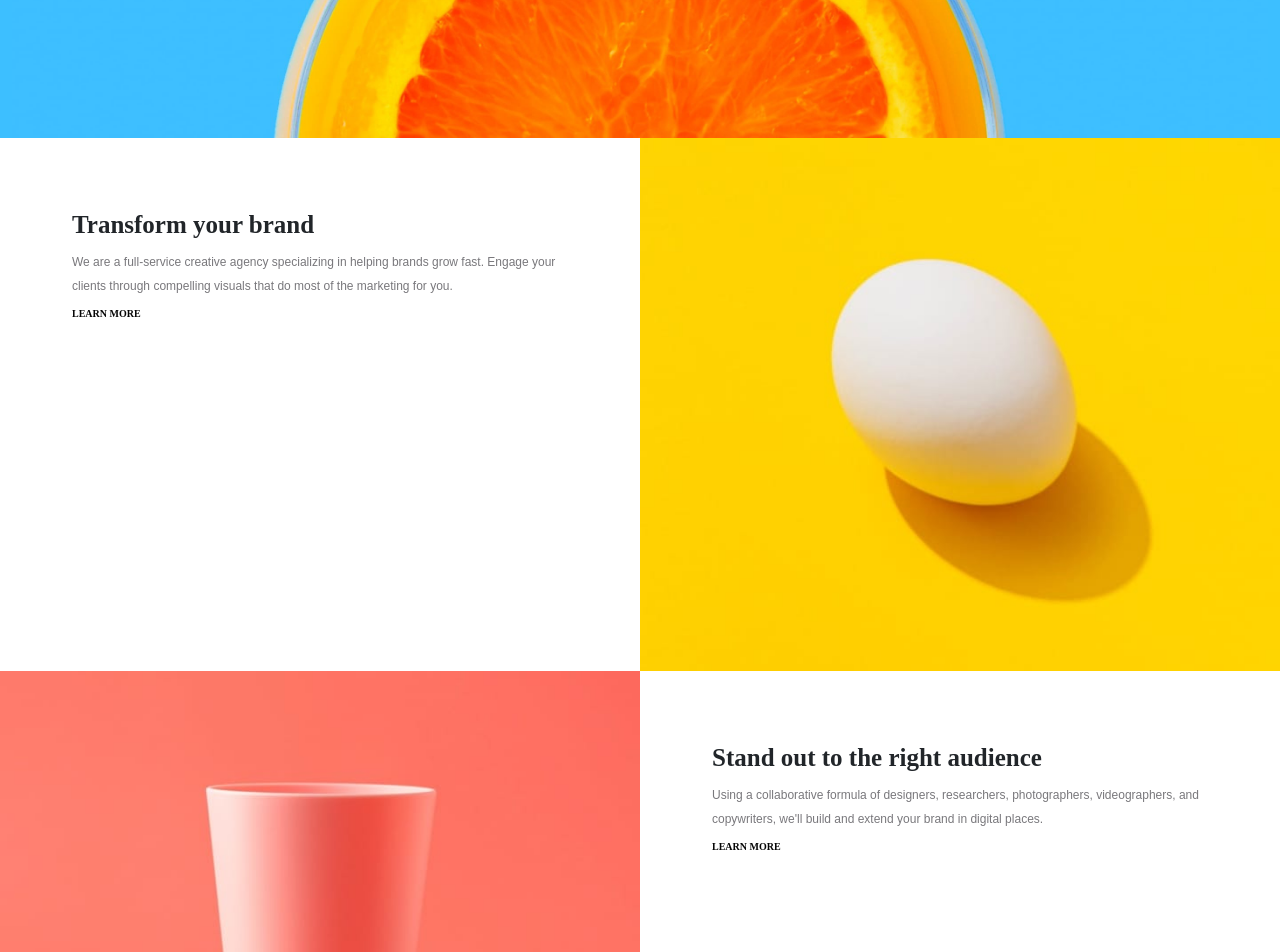
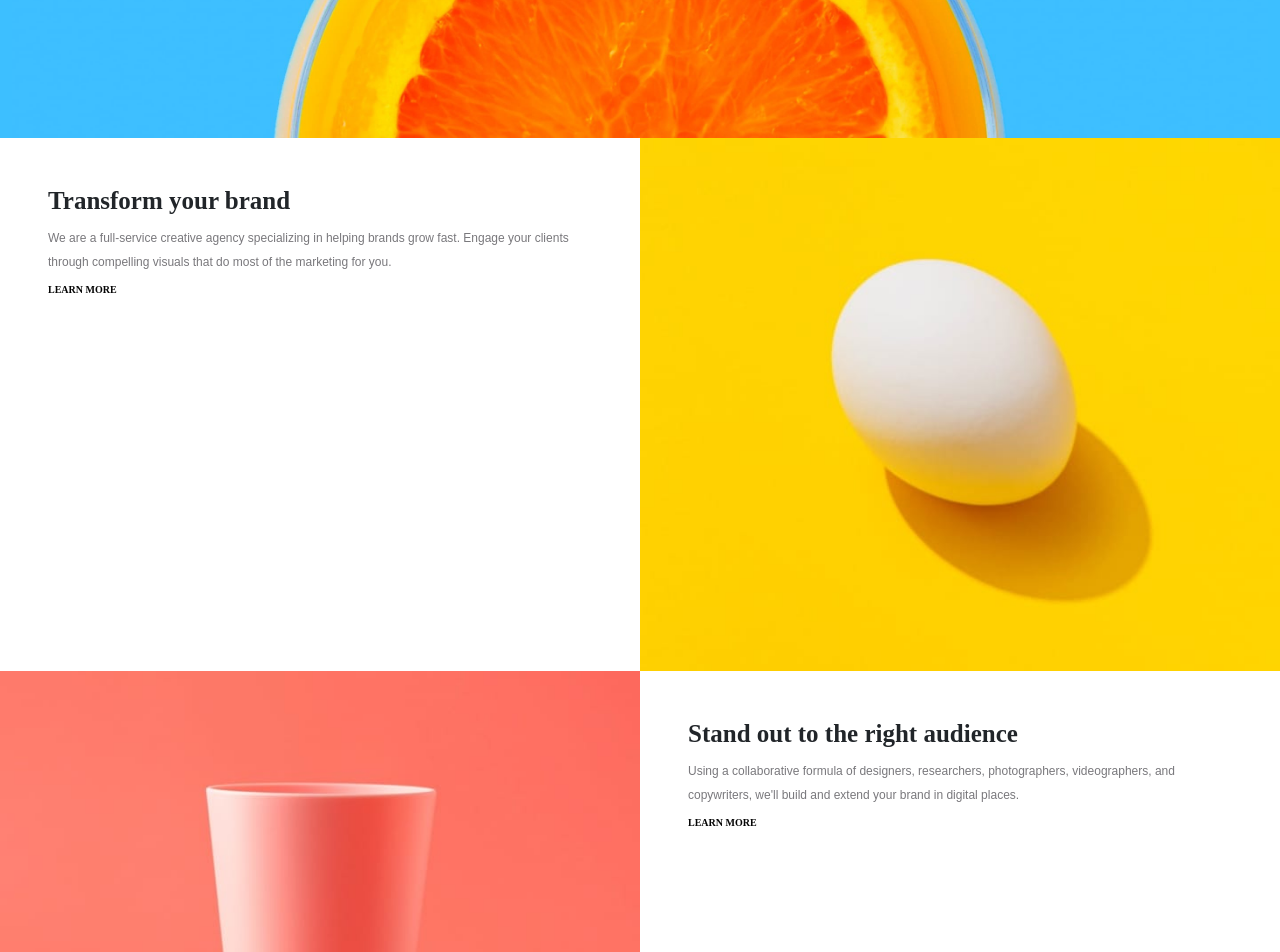
Before and after one commit to steffieMD/sunnyside-landing-page, a React (Create React App) app: page / in a window 1280 px wide. Shown: the part 920-1872 px from the top of the page. Built offline with nearby package versions, Linux system fonts and the light colour scheme.

Commit message:
completed services section

```diff
--- a/src/App.css
+++ b/src/App.css
@@ -29,7 +29,8 @@ font-size: 60px;
 }
 
 .pink-bg{
-  background: linear-gradient(#FD8070, #FD7E71, #FC7062, #FD7867, #FD7664, #FD7163, #FD6D60, #FD6D60) !important;
+  /* background: linear-gradient(#FD7D6D) !important; */
+  background-color: #FD7D6D;
 }
 
 .green-bg{
--- a/src/Header.js
+++ b/src/Header.js
@@ -3,6 +3,7 @@ import React from "react";
 import "./App.css"
 import header_image from "./images/image-header.jpg"
 import logo from "./images/logo.svg"
+import icon_arrow from "./images/icon-arrow-down.svg"
 
 export default function Header(){
     return (
@@ -11,7 +12,7 @@ export default function Header(){
   <div className="container-fluid">
     <a className="navbar-brand" href="/">
         <span className="header-logo">
-        <img src={logo} alt="sunnyside logo" className="img-fluid logo"/>
+        <img src={logo} alt="sunnyside logo" className="img-fluid"/>
         </span>
     </a>
     <button className="navbar-toggler" type="button" data-bs-toggle="collapse" data-bs-target="#navbarNavAltMarkup" aria-controls="navbarNavAltMarkup" aria-expanded="false" aria-label="Toggle navigation">
@@ -31,6 +32,7 @@ export default function Header(){
   </div>
 </nav>
 <h1>WE ARE CREATIVES</h1>
+
 <img src={header_image} alt="smiley face" className="img-fluid"/>
 
         </div>
--- a/src/Services.js
+++ b/src/Services.js
@@ -11,7 +11,7 @@ export default function Services() {
         <div className="Services container-fluid">
             <div className="row">
                 <div className="col-sm-6 p-0">
-                    <div className="services-writeup p-4">
+                    <div className="services-writeup">
                         <div className="container-fluid p-5">
                         <h3>Transform your brand</h3>
                         <small className="writeup">We are a full-service creative agency specializing in helping brands grow fast. Engage your clients through compelling visuals that do most of the marketing for you.</small>
@@ -23,7 +23,7 @@ export default function Services() {
                 <div className="col-sm-6 p-0 yellow-bg"><img src={egg_img} alt="white egg on a yellow background" className="img-fluid"/></div>
                 <div className="col-sm-6 p-0 pink-bg"><img src={pink_cup} alt="pink cup" className="img-fluid"/></div>
                 <div className="col-sm-6 p-0">
-                <div className="services-writeup p-4">
+                <div className="services-writeup">
                 <div className="container-fluid p-5">
                         <h3>Stand out to the right audience</h3>
                         <small className="writeup">Using a collaborative formula of designers, researchers, photographers, videographers, and copywriters, we'll build and extend your brand in digital places.</small>
```
Also changed, not shown: src/images/icon-arrow-down.svg (added).
